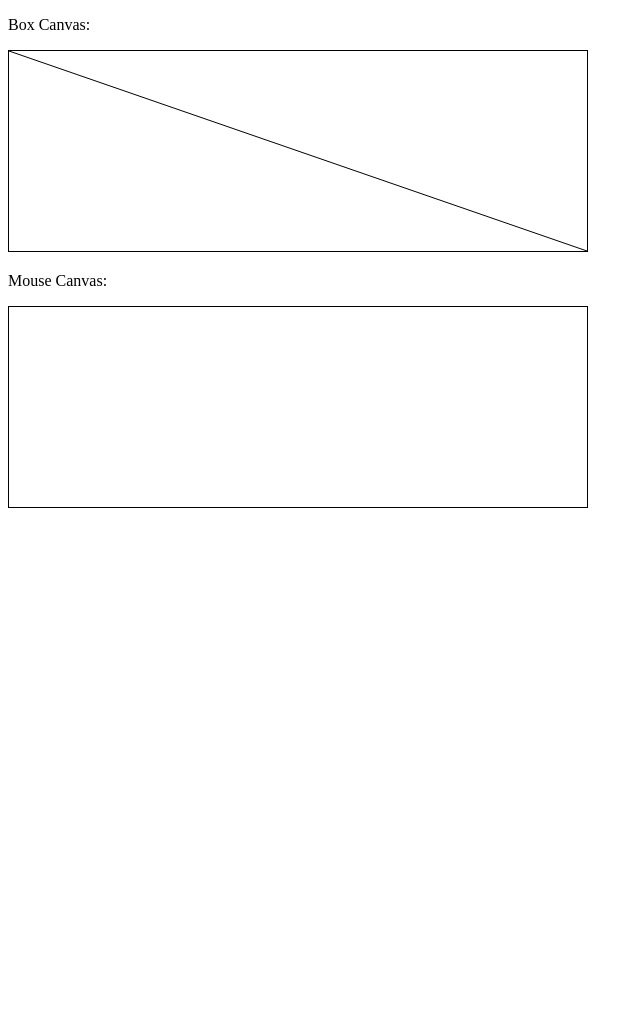
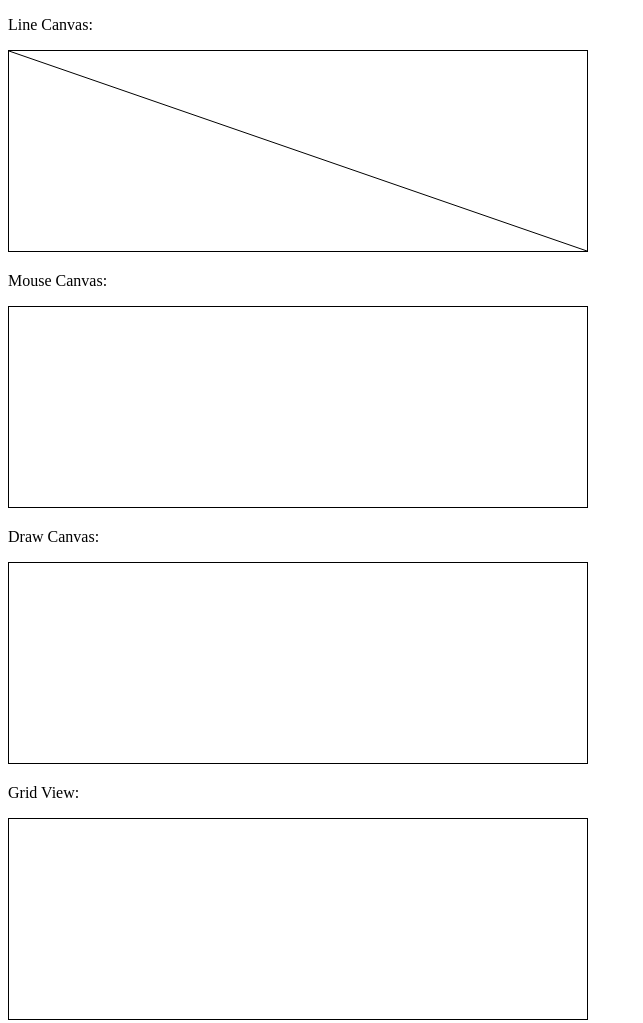
Before and after one commit to thisiswhale/Canvas-sandbox, a plain HTML site: page index.html in a window 1280 px wide. Shown: the whole page, without its empty margins (0-643 px from the left). Before the commit the page ends 800 px from the top, so only its background shows below. Drawn offline with Linux system fonts and the light colour scheme.

Commit message:
Add Draw example

```diff
--- a/canvas.js
+++ b/canvas.js
@@ -1,19 +1,26 @@
 var canvas = document.getElementById("myCanvas");
 var ctx = canvas.getContext("2d");
 
-//set size of canvas
+//SET SIZE OF CANVAS
 canvas.width = 578;
 canvas.height = 200;
 
+//SET SIZE to WINDOW BROWSER
+//canvas.width = window.innerWidth;
+//canvas.height = window.innerHeight;
+
 //MAKE A LINE
+ctx.beginPath();
 ctx.moveTo(0, 0);
 ctx.lineTo(578, 200);
 ctx.stroke();
 
-//TO CLEAR THINGS (x,y,height,width)
+//TO CLEAR CANVAS (x,y,width,height) ========================================-
+// x,y : starting position
+// width, height: area to clear
 //ctx.clearRect(30, 15, 100, 100);
 
-// save canvas image as data url (png format by default)
+// save canvas image as data url (png format by default)======================
 var dataURL = canvas.toDataURL();
 
 // set canvasImg image src to dataURL
@@ -21,7 +28,7 @@ var dataURL = canvas.toDataURL();
 //document.getElementById('canvasImg').src = dataURL;
 
 
-// GET MOUSE COORDINATES
+// GET MOUSE COORDINATES=====================================================
 var canvasMouse = document.getElementById("mouse");
 var ctxMouse = canvasMouse.getContext("2d");
 
@@ -49,3 +56,63 @@ canvasMouse.addEventListener('mousemove', function(evt) {
 	var message = 'Mouse position: ' + mousePos.x + ',' + mousePos.y;
 	writeMessage(canvasMouse, message);
 }, false);
+
+//DRAW A LINE================================================================
+
+var canvasDraw = document.getElementById("draw");
+var ctxDraw = canvasDraw.getContext("2d");
+canvasDraw.width = 578;
+canvasDraw.height = 200;
+
+ctxDraw.strokeStyle = '#BADA55';
+ctxDraw.lineJoin = 'round';
+ctxDraw.lineCap = 'round';
+
+//blend mode
+//ctx.globalCompositeOperation = 'multiply';
+
+let isDrawing = false;
+let lastX = 0;
+let lastY = 0;
+let direction = true;
+
+function draw(e){
+  if(!isDrawing) return; //stop the fn from running when they are not moused down
+  console.log(e);
+
+// PIXEL By PIXEL===============
+  ctxDraw.beginPath();
+  //start from
+  ctxDraw.moveTo(e.offsetX, e.offsetY);
+  //go to
+  ctxDraw.lineTo(e.offsetX, e.offsetY);
+  ctxDraw.stroke();
+
+// MORE PENCIL FEEL===============
+  // ctxDraw.beginPath();
+  // //start from
+  // ctxDraw.moveTo(lastX, lastY);
+  // //go to
+  // ctxDraw.lineTo(e.offsetX, e.offsetY);
+  // ctxDraw.stroke();
+  // [lastX, lastY] = [e.offsetX, e.offsetY];
+
+
+}
+
+canvasDraw.addEventListener('mousedown', (e) =>{
+  isDrawing = true;
+  [lastX, lastY] = [e.offsetX, e.offsetY];
+});
+
+canvasDraw.addEventListener('mousemove', draw);
+
+canvasDraw.addEventListener('mouseup', () => isDrawing = false);
+canvasDraw.addEventListener('mouseout', () => isDrawing = false);
+
+
+//GRIDVIEW ON CANVAS =========================================================
+var canvasGrid = document.getElementById("grid");
+var ctxGrid = canvas.getContext("2d");
+canvasGrid.width = 578;
+canvasGrid.height = 200;
--- a/index.html
+++ b/index.html
@@ -7,19 +7,22 @@
 	<title>Document</title>
 </head>
 <style media="screen">
-	#myCanvas {
-		border: 1px solid #000;
-	}
-	#mouse {
+	canvas {
 		border: 1px solid #000;
 	}
 </style>
 <body>
-	<p>Box Canvas:	</p>
-	<canvas id="myCanvas">
+	<p>Line Canvas:	</p>
+	<canvas id="myCanvas" data-anchor="grid">
  </canvas>
  	<p>Mouse Canvas:	</p>
  <canvas id="mouse">
+ </canvas>
+  	<p>Draw Canvas:	</p>
+ <canvas id="draw">
+ </canvas>
+   	<p>Grid View:	</p>
+ <canvas id="grid">
  </canvas>
 <script src='canvas.js'>
 </script>
```
